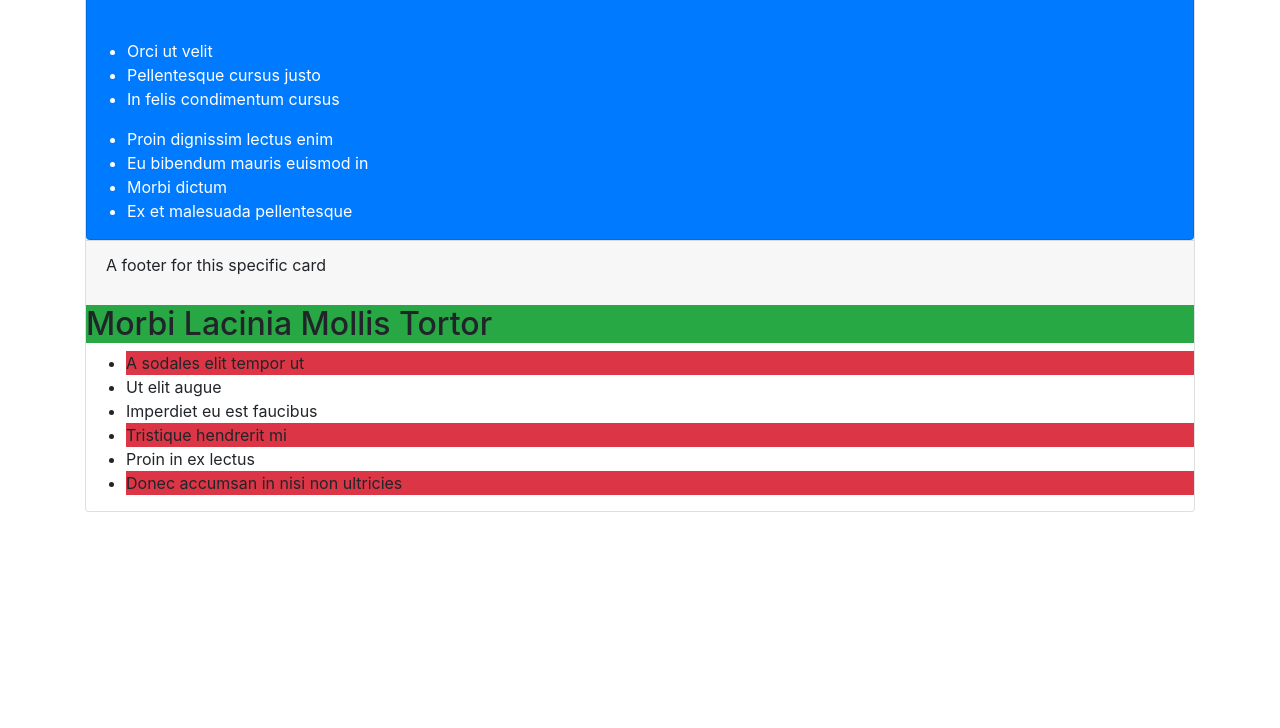
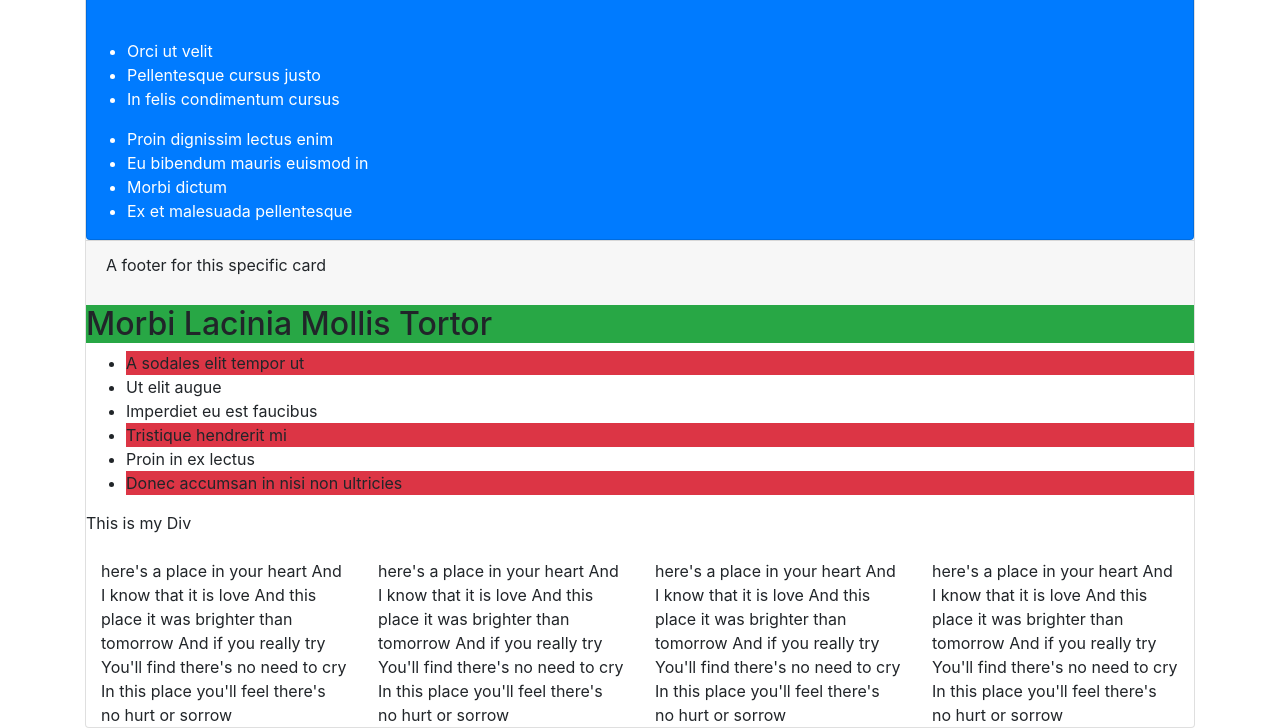
Before and after one commit to Okimani/bootstrap-moringa, a plain HTML site: page index.html in a window 1280 px wide. Shown: the part 588-1316 px from the top of the page. Before the commit the page ends 1100 px from the top, so only its background shows below. Drawn offline with Linux system fonts and the light colour scheme.

Commit message:
added sample Bootstrap Grid System

```diff
--- a/index.html
+++ b/index.html
@@ -56,5 +56,47 @@
       <li class="bg-danger">Donec accumsan in nisi non ultricies</li>
     </ul>
     </div>
+
+    <div class="container">
+      <div class="row">
+        This is my Div
+      </div>
+    </div>
+    <br>
+    <div class="container">
+      <div class="row">
+         <div class="col-md-12"></div>
+      </div>
+    </div>
+    <div class="container">
+      <div class="row">
+         <div class="col-md-3">here's a place in your heart
+          And I know that it is love
+          And this place it was brighter than tomorrow
+          And if you really try
+          You'll find there's no need to cry
+          In this place you'll feel there's no hurt or sorrow</div>
+         <div class="col-md-3">here's a place in your heart
+          And I know that it is love
+          And this place it was brighter than tomorrow
+          And if you really try
+          You'll find there's no need to cry
+          In this place you'll feel there's no hurt or sorrow</div>
+         <div class="col-md-3">here's a place in your heart
+          And I know that it is love
+          And this place it was brighter than tomorrow
+          And if you really try
+          You'll find there's no need to cry
+          In this place you'll feel there's no hurt or sorrow</div>
+         <div class="col-md-3">here's a place in your heart
+          And I know that it is love
+          And this place it was brighter than tomorrow
+          And if you really try
+          You'll find there's no need to cry
+          In this place you'll feel there's no hurt or sorrow</div>
+
+
+        </div>
+   </div>
   </body>
 </html>
```
